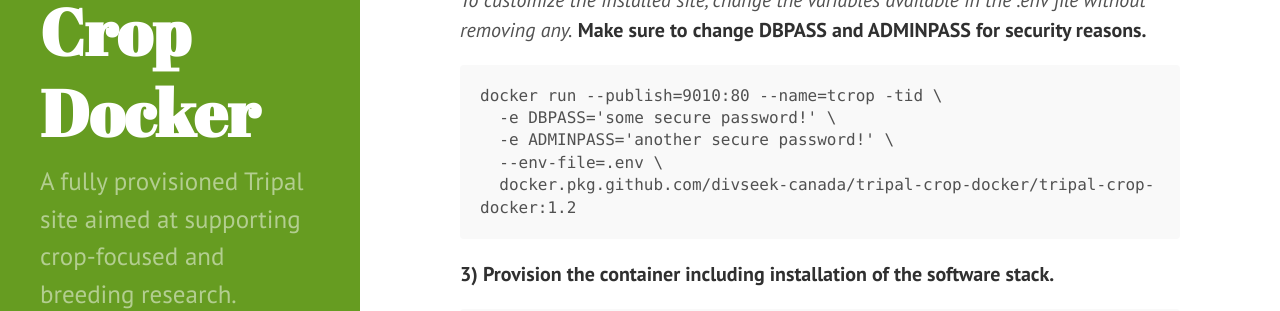
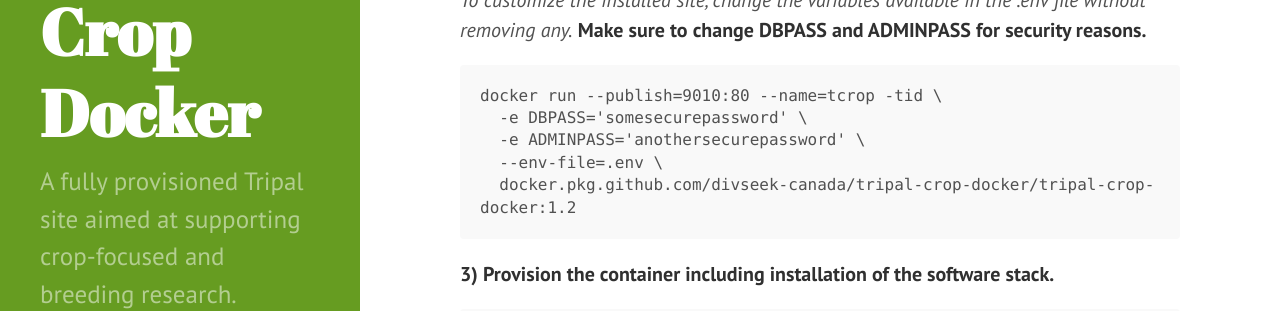
Before and after one commit to DivSeek-Canada/tripal-crop-docker, a Jekyll site: the page built from _docs/create-site/deployment.md, in a window 1280 px wide and 1042 px high. Shown: the part 479-790 px from the top of the window. Built offline with Jekyll 4.4.1, drawn with Linux system fonts in a browser that asks for light colours.

Commit message:
Update deployment.md

````diff
--- a/_docs/create-site/deployment.md
+++ b/_docs/create-site/deployment.md
@@ -19,8 +19,8 @@ docker pull docker.pkg.github.com/divseek-canada/tripal-crop-docker/tripal-crop-
 
 ```
 docker run --publish=9010:80 --name=tcrop -tid \
-  -e DBPASS='some secure password!' \
-  -e ADMINPASS='another secure password!' \
+  -e DBPASS='somesecurepassword' \
+  -e ADMINPASS='anothersecurepassword' \
   --env-file=.env \
   docker.pkg.github.com/divseek-canada/tripal-crop-docker/tripal-crop-docker:1.2
 ```
````
